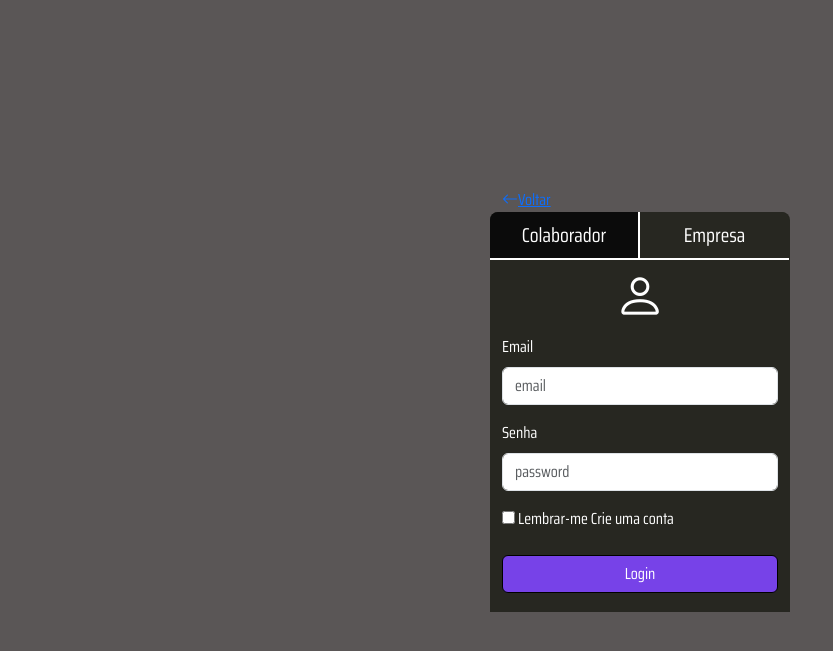
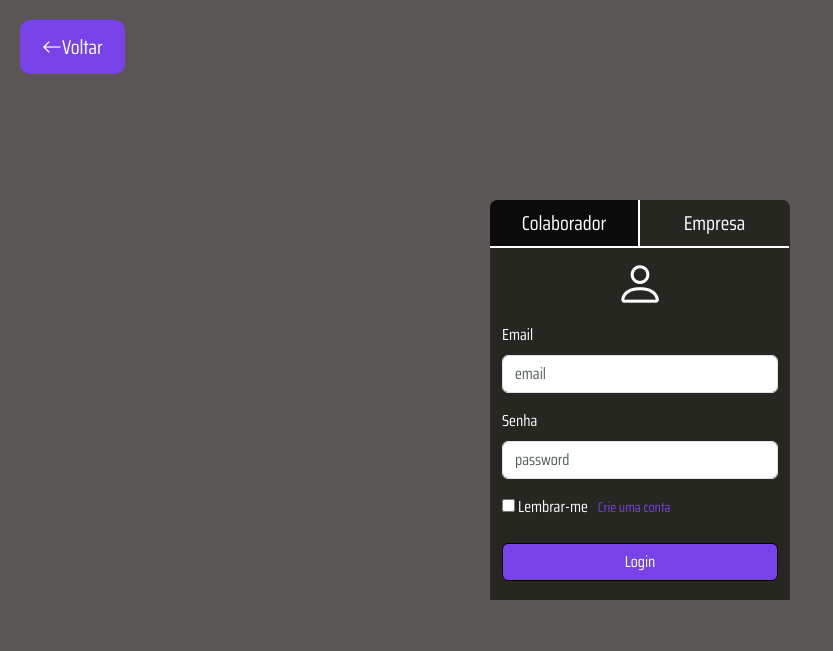
Before and after one commit to bmfps-a/pucdevacademy, a PHP site: page /loginverificacao.html in a window 1280 px wide. Shown: the top 651 px of the page, without its empty margins (0-833 px from the left). Run offline with PHP 8.4, Linux system fonts and the light colour scheme.

Commit message:
CSS do botão "Voltar" e do span "Criar conta" adicionados

```diff
--- a/login/login_style.css
+++ b/login/login_style.css
@@ -97,9 +97,32 @@ input[type="radio"].btn-check:checked + .empresa-btn {
     color: white;
 }
 
+.btn-voltar {
+    position: absolute;
+    top: 20px;
+    left: 20px;
+    background-color: #7742E8;
+    color: white;
+    padding: 10px 20px;
+    border: 2px solid #7742E8;
+    border-radius: 10px;
+    font-family: "Saira Condensed", sans-serif;
+    font-size: 20px;
+    text-decoration: none;
+    z-index: 1000;
+}
+
 /* RESPONSIVIDADE */
 @media (min-width: 576px) {
     .formContainer {
         max-width: 400px;
     }
 }
+#criarConta{
+    margin-left: 7px;
+    color: #7742E8;
+    font-size: 14px;
+}
+#criarConta:hover {
+    text-decoration: underline;
+  }
```
